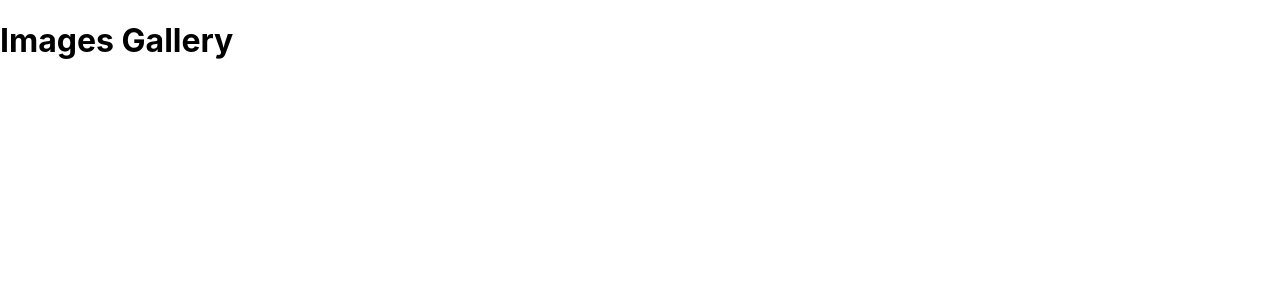
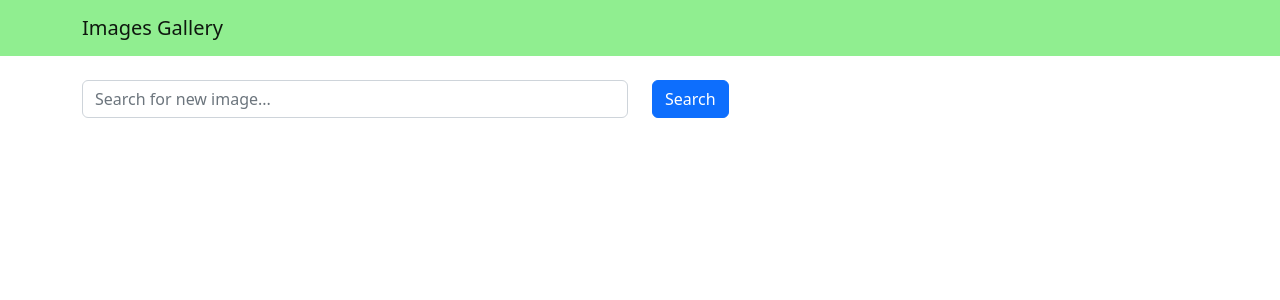
Before and after one commit to markiyanty/images-gallery-application, a React (Create React App) app in the folder frontend/: page / in a window 1280 px wide. Shown: the top 300 px of the page. Built offline with nearby package versions, Linux system fonts and the light colour scheme.

Commit message:
Search component

```diff
--- a/frontend/package.json
+++ b/frontend/package.json
@@ -6,7 +6,9 @@
     "@testing-library/jest-dom": "^5.16.5",
     "@testing-library/react": "^13.3.0",
     "@testing-library/user-event": "^13.5.0",
+    "bootstrap": "^5.2.0",
     "react": "^18.2.0",
+    "react-bootstrap": "^2.5.0",
     "react-dom": "^18.2.0",
     "react-scripts": "5.0.1",
     "web-vitals": "^2.1.4"
--- a/frontend/public/index.html
+++ b/frontend/public/index.html
@@ -1,14 +1,12 @@
 <!DOCTYPE html>
 <html lang="en">
+
 <head>
   <meta charset="utf-8" />
   <link rel="icon" href="%PUBLIC_URL%/favicon.ico" />
   <meta name="viewport" content="width=device-width, initial-scale=1" />
   <meta name="theme-color" content="#000000" />
-    <meta
-      name="description"
-      content="Images gallery fullstack app"
-    />
+  <meta name="description" content="Images gallery fullstack app" />
   <link rel="apple-touch-icon" href="%PUBLIC_URL%/logo192.png" />
   <!--
       manifest.json provides metadata used when your web app is installed on a
@@ -25,7 +23,10 @@
       Learn how to configure a non-root public URL by running `npm run build`.
     -->
   <title>Images Gallery</title>
+  <link rel="stylesheet" href="https://cdn.jsdelivr.net/npm/bootstrap@5.2.0-beta1/dist/css/bootstrap.min.css"
+    integrity="sha384-0evHe/X+R7YkIZDRvuzKMRqM+OrBnVFBL6DOitfPri4tjfHxaWutUpFmBp4vmVor" crossorigin="anonymous" />
 </head>
+
 <body>
   <noscript>You need to enable JavaScript to run this app.</noscript>
   <div id="root"></div>
@@ -40,4 +41,5 @@
       To create a production bundle, use `npm run build` or `yarn build`.
     -->
 </body>
+
 </html>
--- a/frontend/src/App.js
+++ b/frontend/src/App.js
@@ -1,9 +1,21 @@
+import 'bootstrap/dist/css/bootstrap.min.css';
+import Header from './components/Header';
+import Search from './components/Search';
+import { useState } from 'react';
 
 
 const App = () => {
+  const [word, setWord] = useState('');
+
+  const handleSearchSubmit = (e)=> {
+    e.preventDefault();
+    console.log(word);
+  }
+
   return (
     <div className="App">
-      <h1>Images Gallery</h1>
+      <Header title={"Images Gallery"}/>
+      <Search word={word} setWord={setWord} handleSubmit={handleSearchSubmit}/>
     </div>
   );
 }
--- /dev/null
+++ b/frontend/src/components/Search.js
@@ -0,0 +1,30 @@
+import React from "react";
+import { Container, Row, Col, Button, Form } from "react-bootstrap";
+
+
+const Search = ({word, setWord, handleSubmit}) => {
+    return (
+        <Container className="mt-4">
+            <Row>
+                <Col xs={12} md={8}>
+                    <Form onSubmit={handleSubmit}>
+                        <Row className="jusify-content-center">
+                            <Col xs={9}>
+                               <Form.Control
+                               type="text"
+                               value={word}
+                               onChange={(e) => setWord(e.target.value)}
+                               placeholder="Search for new image..." />
+                            </Col>
+                            <Col>
+                                <Button variant="primary" type="submit">Search</Button>
+                            </Col>
+                        </Row>
+                    </Form>
+                </Col>
+            </Row>
+        </Container>
+    );
+};
+
+export default Search;
--- a/frontend/src/index.js
+++ b/frontend/src/index.js
@@ -7,6 +7,6 @@ import App from './App';
 const root = ReactDOM.createRoot(document.getElementById('root'));
 root.render(
   <React.StrictMode>
-    <App />
+    <App/>
   </React.StrictMode>
 );
--- /dev/null
+++ b/package.json
@@ -0,0 +1,6 @@
+{
+  "dependencies": {
+    "bootstrap": "^5.2.0",
+    "react-bootstrap": "^2.5.0"
+  }
+}
```
Also changed, not shown: 2 other files (tests, documents, lock files or other folders). Lines whose indentation alone changed are shown as unchanged.
